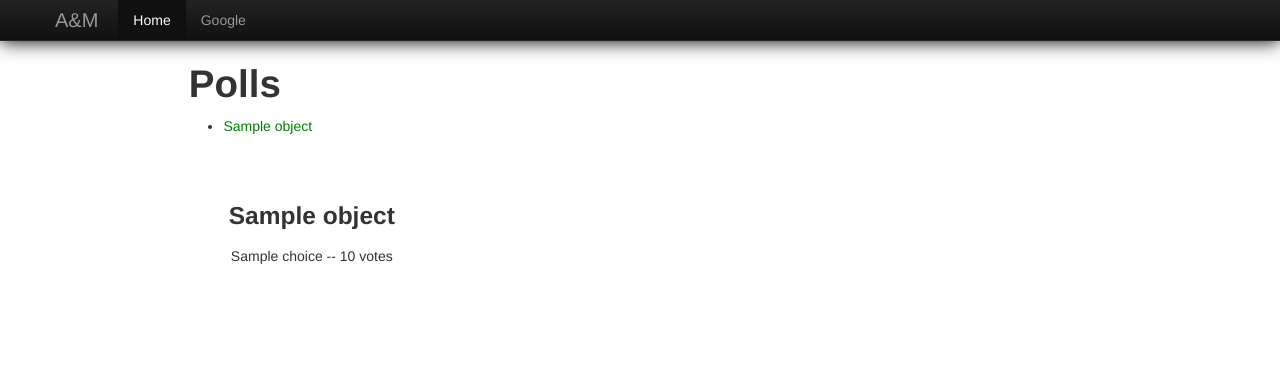
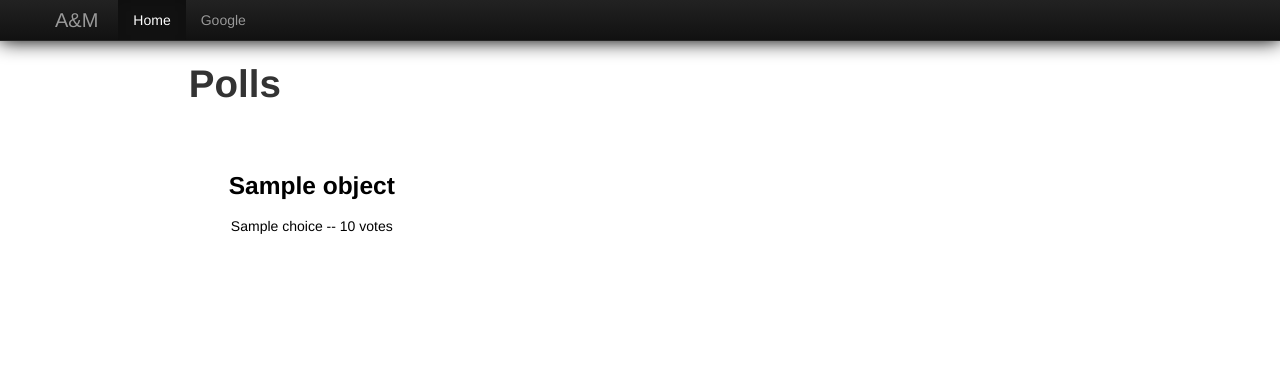
Before and after one commit to johnphillips1992/firstSite, a Django app: template firstSite/polls/templates/polls/index.html in a window 1280 px wide. Shown: the top 372 px of the page. Run offline with Django 3.2, Linux system fonts and the light colour scheme; the template is opened without the code that fills it: most values are stand-ins (such as "Sample title", 1, 10 or a date in 2020); some libraries are stand-ins or nearby versions.

Commit message:
Change max list size of polls, removed <ul> from index page.

```diff
--- a/firstSite/polls/static/polls/style.css
+++ b/firstSite/polls/static/polls/style.css
@@ -71,8 +71,20 @@ li a {
 .secondary {
   text-align: center;
   transition: background 0.32s ease-in-out;
+  height: 175px;
+  border-radius: 20px;
 }
 
 .secondary:hover {
   background: #dddddd;
 }
+
+.pollsRow {
+  margin-left: auto;
+  margin-right: auto;
+}
+
+.pollsRow a{
+  text-decoration: none;
+  color: black;
+}
--- a/firstSite/polls/templates/polls/index.html
+++ b/firstSite/polls/templates/polls/index.html
@@ -42,11 +42,7 @@
   <div class="content">
   {% block content %}
   {% if object_list %}
-      <ul>
-      {% for object in object_list %}
-          <li><a href="{{ object.id }}/">{{ object.question }}</a></li>
-      {% endfor %}
-     </ul>
+
   {% else %}
       <p>No polls are available.</p>
   {% endif %}
@@ -54,9 +50,10 @@
   </div>
   <br>
   <br>
-  <div class="row-fluid">
+  <div class="row-fluid pollsRow">
     {% for object in object_list %}
-     <div class="span4 secondary">
+    <div class="span4 secondary">
+      <a  href="/{{object.id }}/">
       <h3>
           {{ object.question }}
       </h3>
@@ -65,7 +62,12 @@
             {{ choice.choice }} -- {{ choice.votes }} vote{{ choice.votes|pluralize }}<br>
           {% endfor %}
       </p>
-     </div>
+      </a>
+    </div>
+    {% if forloop.counter|divisibleby:3 %}
+      </div>
+      <div class="row-fluid pollsRow">
+    {% endif %}
     {% endfor %}
   </div>
 
--- a/firstSite/polls/views.py
+++ b/firstSite/polls/views.py
@@ -11,7 +11,7 @@ class IndexView(generic.ListView):
     template_name = 'polls/index.html'
     context_object_name = 'latest_poll_list'
     def get_queryset(self):
-        return Poll.objects.filter(pub_date__lte=timezone.now()).order_by('-pub_date')[:5]
+        return Poll.objects.filter(pub_date__lte=timezone.now()).order_by('-pub_date')[:10]
 
 class DetailView(generic.DetailView):
     model = Poll
```
Also changed, not shown: firstSite/sqlite3.db.
